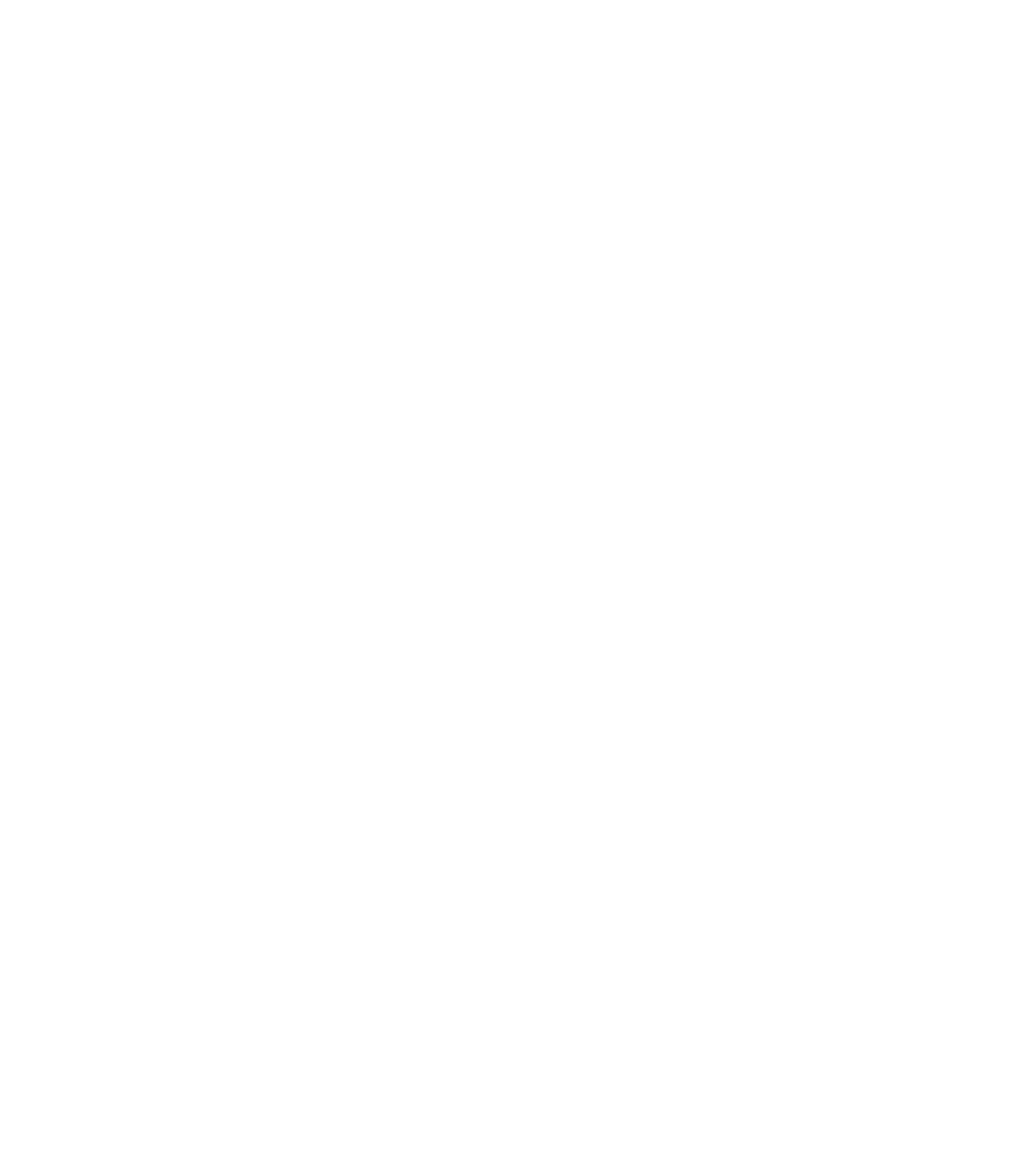
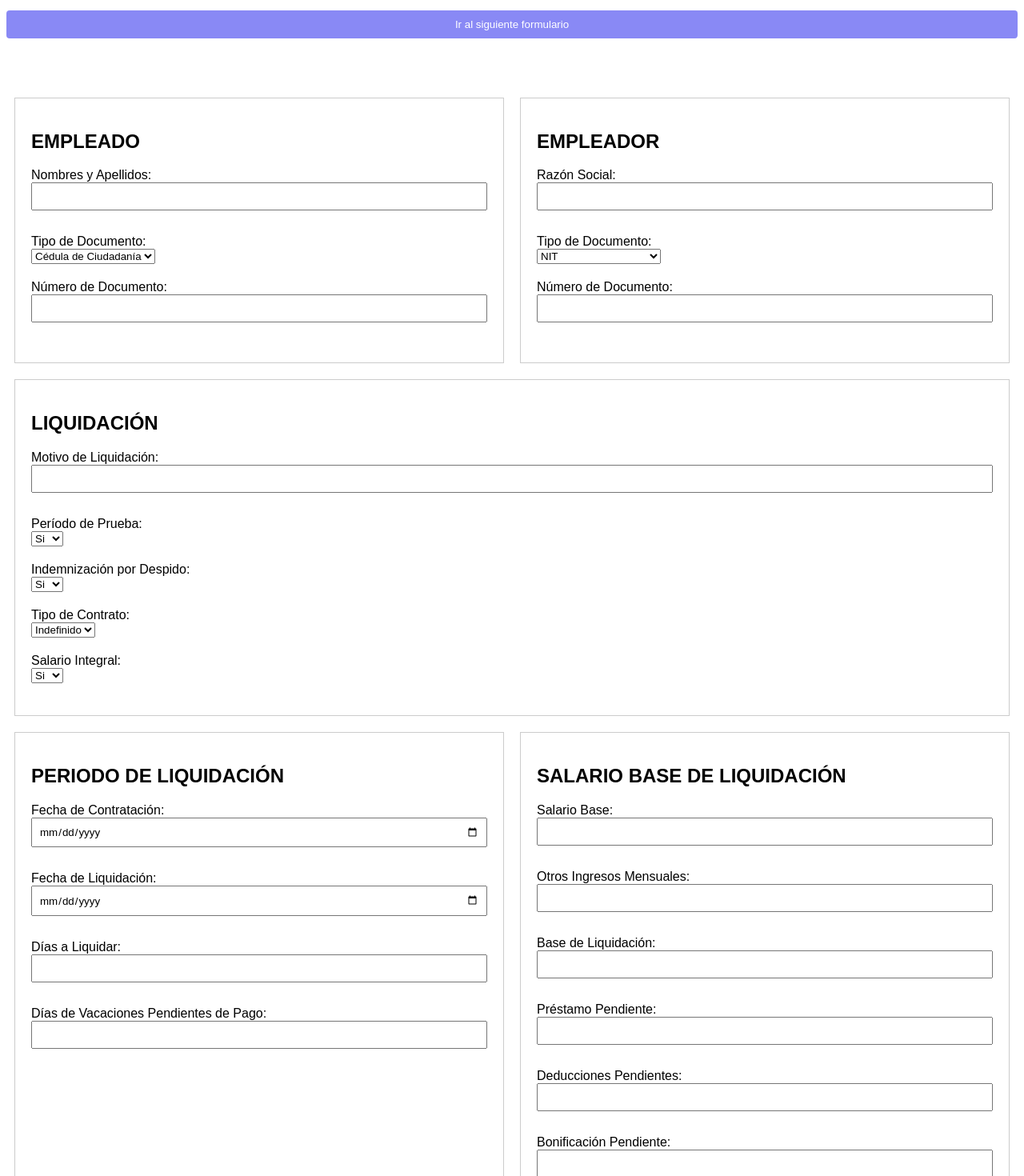
Before and after one commit to garcescamilo/ProyectoReact, a React (Vite) app: page / in a window 1280 px wide. Shown: the part 960-2430 px from the top of the page at 80% size. Before the commit the page ends 852 px from the top, so only its background shows below. Built offline with nearby package versions, Linux system fonts and the light colour scheme.

Commit message:
se creo jsx de dataAnalysis y el create

```diff
--- /dev/null
+++ b/src/components/layout/DataAnalysis/DataAnalysis.css
@@ -0,0 +1,10 @@
+.btnAnaly{
+    background-color: rgb(137, 137, 245);
+    width: 100%;
+    padding: 10px;
+    color: white;
+    border: none;
+    border-radius: 4px;
+    cursor: pointer;
+    margin: 5% 0;
+}
--- a/src/components/layout/DataAnalysis/DataAnalysis.jsx
+++ b/src/components/layout/DataAnalysis/DataAnalysis.jsx
@@ -1,9 +1,29 @@
 //Analisis de datos
+import './DataAnalysis.css'
 
 const DataAnalysis = () => {
   return (
     <div>
-      {/* Data Analysis Dashboard */}
+        <div>
+          <h2>Análisis de Datos - Filtros</h2>
+        </div>
+        <div>
+          <form action="">
+            <label htmlFor="fehca">Fecha: </label>
+            <input type="text" id="fecha" name="fecha" placeholder="Ingrese la fecha..." />
+
+            <label htmlFor="areas">Area: </label>
+            <input type="text" id="areas" name="areas" placeholder="Ingrese las áreas..." />
+
+            <label htmlFor="departamento">Departamento: </label>
+            <input type="text" id="departamento" name="departamento" placeholder="Ingrese el departamento..." />
+
+            <label htmlFor="completo">Completo: </label>
+            <input type="text" id="completo" name="completo" placeholder="Ingrese el estado completo..." />
+
+            <button className='btnAnaly'>Enviar</button>
+          </form>
+        </div>
     </div>
   );
 }
--- /dev/null
+++ b/src/components/layout/admin/Create.css
@@ -0,0 +1,24 @@
+.container {
+    display: flex;
+    flex-wrap: wrap;
+}
+.section {
+    flex: 1;
+    padding: 20px;
+    border: 1px solid #ccc;
+    margin: 10px;
+}
+.form-group {
+    margin-bottom: 20px;
+}
+
+.btnCreate{
+    background-color: rgb(137, 137, 245);
+    width: 100%;
+    padding: 10px;
+    color: white;
+    border: none;
+    border-radius: 4px;
+    cursor: pointer;
+    margin: 5% 0;
+}
--- a/src/components/layout/admin/Create.jsx
+++ b/src/components/layout/admin/Create.jsx
@@ -1,9 +1,142 @@
 //Creación de empleados
+import './Create.css'
 const CreateAdmin = () => {
     return (
       <div>
-        {/* Admin create  */}
-      </div>
+            <h1>CALCULADORA DE LIQUIDACIÓN</h1>
+            <div>
+                <button className='btnCreate'>Ir al siguiente formulario</button>
+            </div>
+            <div className="container">
+                <div className="section">
+                    <h2>EMPLEADO</h2>
+                    <div className="form-group">
+                        <label htmlFor="nombres">Nombres y Apellidos:</label><br />
+                        <input type="text" id="nombres" name="nombres" /><br />
+                    </div>
+                    <div className="form-group">
+                        <label htmlFor="tipo_documento">Tipo de Documento:</label><br />
+                        <select id="tipo_documento" name="tipo_documento">
+                            <option value="CC">Cédula de Ciudadanía</option>
+                            <option value="CE">Cédula de Extranjería</option>
+                            <option value="P">Pasaporte</option>
+                            <option value="RC">Registro Civil</option>
+                        </select><br />
+                    </div>
+                    <div className="form-group">
+                        <label htmlFor="numero_documento">Número de Documento:</label><br />
+                        <input type="text" id="numero_documento" name="numero_documento" /><br />
+                    </div>
+                </div>
+                <div className="section">
+                    <h2>EMPLEADOR</h2>
+                    <div className="form-group">
+                        <label htmlFor="razon_social">Razón Social:</label><br />
+                        <input type="text" id="razon_social" name="razon_social" /><br />
+                    </div>
+                    <div className="form-group">
+                        <label htmlFor="tipo_documento_empleador">Tipo de Documento:</label><br />
+                        <select id="tipo_documento_empleador" name="tipo_documento_empleador">
+                            <option value="NIT">NIT</option>
+                            <option value="CC">Cédula de Ciudadanía</option>
+                        </select><br />
+                    </div>
+                    <div className="form-group">
+                        <label htmlFor="numero_documento_empleador">Número de Documento:</label><br />
+                        <input type="text" id="numero_documento_empleador" name="numero_documento_empleador" /><br />
+                    </div>
+                </div>
+            </div>
+            <div>
+                <div className="section">
+                    <h2>LIQUIDACIÓN</h2>
+                    <div className="form-group">
+                        <label htmlFor="motivo_liquidacion">Motivo de Liquidación:</label><br />
+                        <input type="text" id="motivo_liquidacion" name="motivo_liquidacion" /><br />
+                    </div>
+                    <div className="form-group">
+                        <label htmlFor="periodo_prueba">Período de Prueba:</label><br />
+                        <select id="periodo_prueba" name="periodo_prueba">
+                            <option value="Si">Si</option>
+                            <option value="No">No</option>
+                        </select><br />
+                    </div>
+                    <div className="form-group">
+                        <label htmlFor="indemnizacion_despido">Indemnización por Despido:</label><br />
+                        <select id="indemnizacion_despido" name="indemnizacion_despido">
+                            <option value="Si">Si</option>
+                            <option value="No">No</option>
+                        </select><br />
+                    </div>
+                    <div className="form-group">
+                        <label htmlFor="tipo_contrato">Tipo de Contrato:</label><br />
+                        <select id="tipo_contrato" name="tipo_contrato">
+                            <option value="Indefinido">Indefinido</option>
+                            <option value="Fijo">Fijo</option>
+                        </select><br />
+                    </div>
+                    <div className="form-group">
+                        <label htmlFor="salario_integral">Salario Integral:</label><br />
+                        <select id="salario_integral" name="salario_integral">
+                            <option value="Si">Si</option>
+                            <option value="No">No</option>
+                        </select><br />
+                    </div>
+                </div>
+            </div>
+            <div>
+                <div className="container">
+                    <div className="section">
+                        <h2>PERIODO DE LIQUIDACIÓN</h2>
+                        <div className="form-group">
+                            <label htmlFor="fecha_contratacion">Fecha de Contratación:</label><br />
+                            <input type="date" id="fecha_contratacion" name="fecha_contratacion" /><br />
+                        </div>
+                        <div className="form-group">
+                            <label htmlFor="fecha_liquidacion">Fecha de Liquidación:</label><br />
+                            <input type="date" id="fecha_liquidacion" name="fecha_liquidacion" /><br />
+                        </div>
+                        <div className="form-group">
+                            <label htmlFor="dias_liquidar">Días a Liquidar:</label><br />
+                            <input type="number" id="dias_liquidar" name="dias_liquidar" /><br />
+                        </div>
+                        <div className="form-group">
+                            <label htmlFor="dias_vacaciones_pendientes">Días de Vacaciones Pendientes de Pago:</label><br />
+                            <input type="number" id="dias_vacaciones_pendientes" name="dias_vacaciones_pendientes" /><br />
+                        </div>
+                    </div>
+                    <div className="section">
+                        <div>
+                            <h2>SALARIO BASE DE LIQUIDACIÓN</h2>
+                        </div>
+                        <div className="form-group">
+                            <label htmlFor="salario_base">Salario Base:</label><br />
+                            <input type="number" id="salario_base" name="salario_base" /><br />
+                        </div>
+                        <div className="form-group">
+                            <label htmlFor="otros_ingresos">Otros Ingresos Mensuales:</label><br />
+                            <input type="number" id="otros_ingresos" name="otros_ingresos" /><br />
+                        </div>
+                        <div className="form-group">
+                            <label htmlFor="base_liquidacion">Base de Liquidación:</label><br />
+                            <input type="number" id="base_liquidacion" name="base_liquidacion" /><br />
+                        </div>
+                        <div className="form-group">
+                            <label htmlFor="prestamo_pendiente">Préstamo Pendiente:</label><br />
+                            <input type="number" id="prestamo_pendiente" name="prestamo_pendiente" /><br />
+                        </div>
+                        <div className="form-group">
+                            <label htmlFor="deducciones_pendientes">Deducciones Pendientes:</label><br />
+                            <input type="number" id="deducciones_pendientes" name="deducciones_pendientes" /><br />
+                        </div>
+                        <div className="form-group">
+                            <label htmlFor="bonificacion_pendiente">Bonificación Pendiente:</label><br />
+                            <input type="number" id="bonificacion_pendiente" name="bonificacion_pendiente" /><br />
+                        </div>
+                    </div>
+                </div>
+            </div>
+        </div>
     );
   }
 
```
